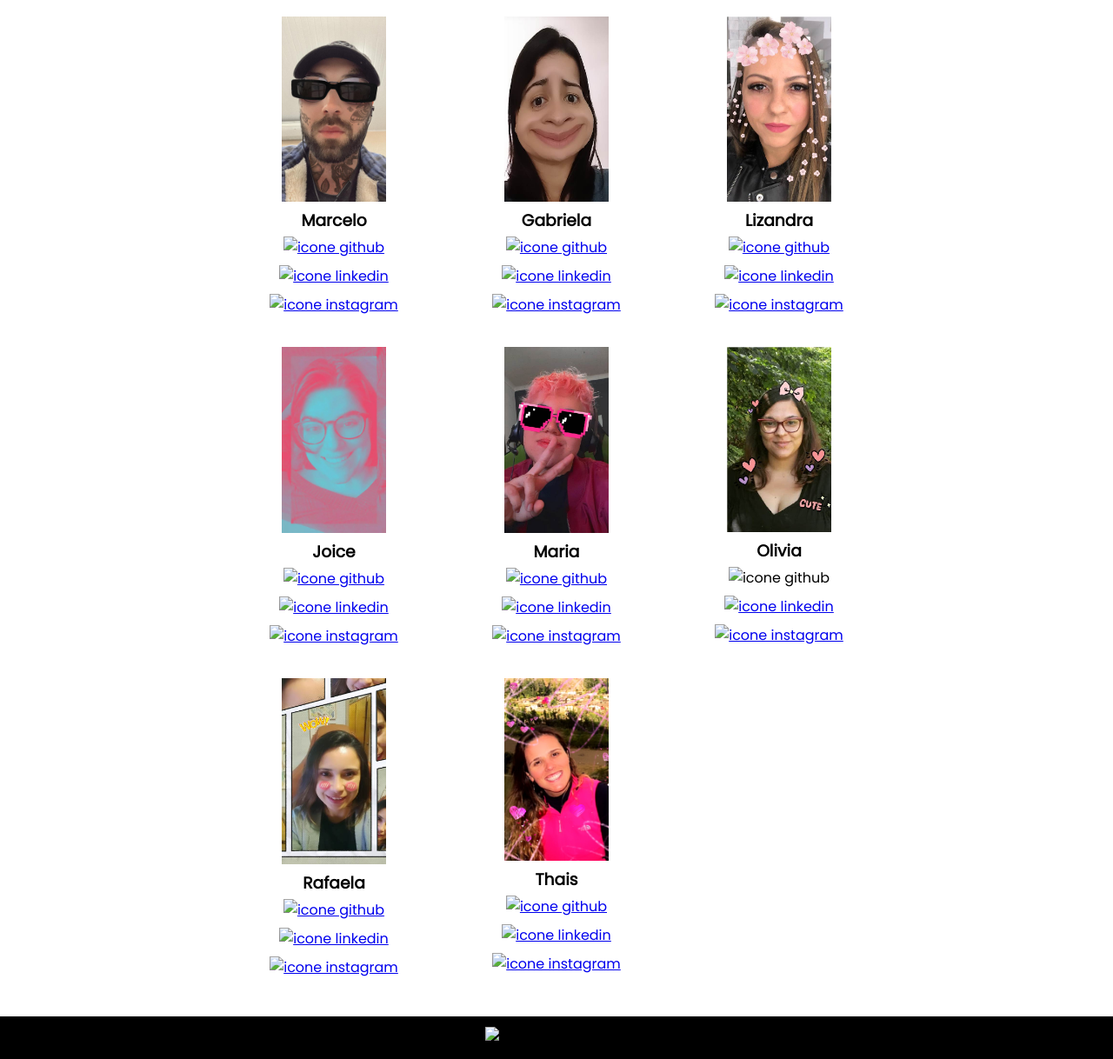
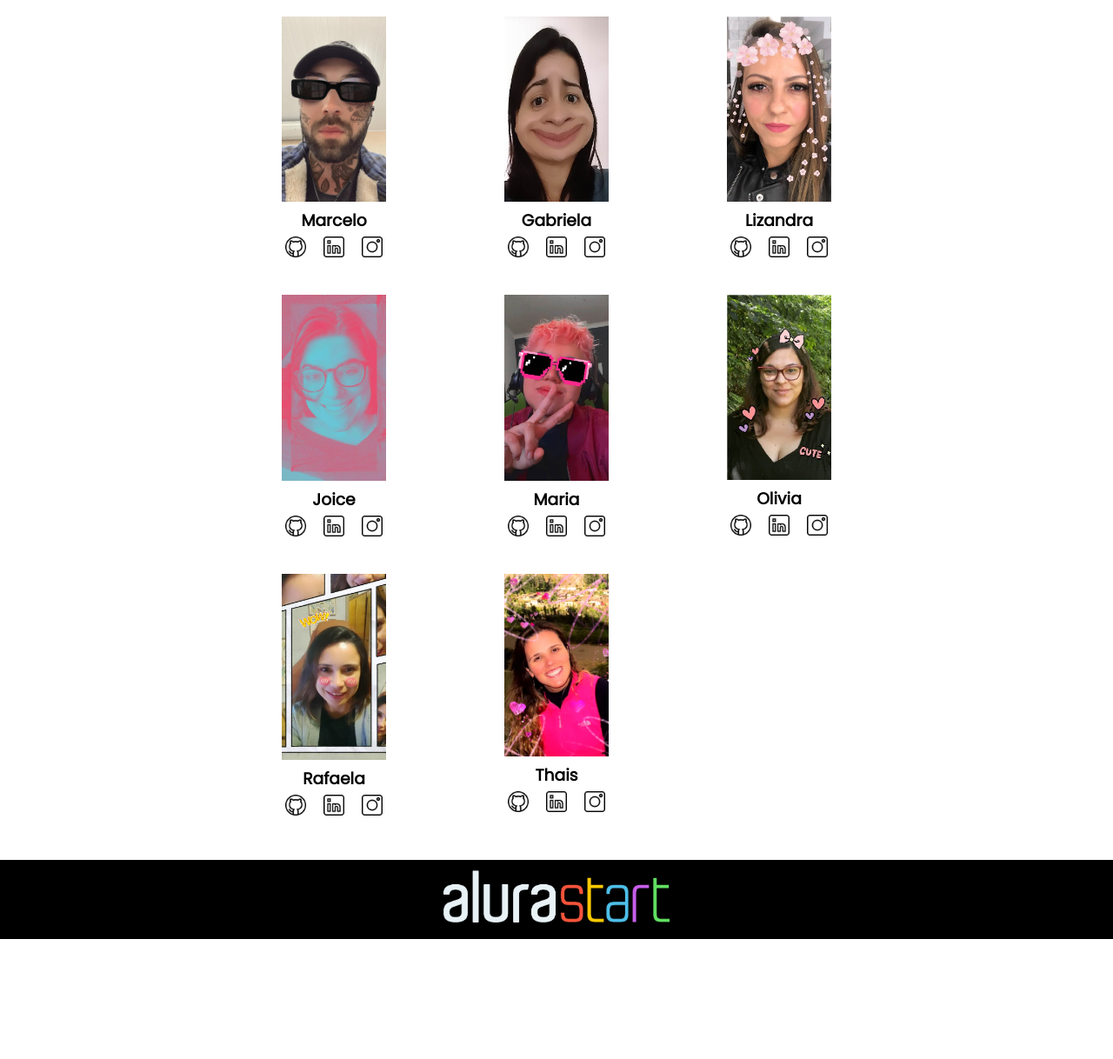
Before and after one commit to Thiago1984/siteCriativo, a plain HTML site: page index.html in a window 1280 px wide. Shown: the part 622-1840 px from the top of the page at 87% size. After the commit the page ends 1702 px from the top, so only its background shows below. Drawn offline with Linux system fonts and the light colour scheme; files whose address does not match are found by name.

Commit message:
adicionando imagens ao index

```diff
--- a/index.html
+++ b/index.html
@@ -36,86 +36,86 @@
         <div class="estudante-todos">
             <span></span>
             <div class="estudante-div">
-                <img class="estudante-imagem" src="Marcelo.jpeg" alt="foto do marcelo">
+                <img class="estudante-imagem" src="img/Marcelo.jpeg" alt="foto do marcelo">
                 <h3 class="estudante-nome">Marcelo</h3>
-                <a href="https://github.com/marcelopaludetto"><img class="estudante-icone" src="github.png"
+                <a href="https://github.com/marcelopaludetto"><img class="estudante-icone" src="img/github.png"
                         alt="icone github"></a>
-                <a href="https://linkedin.com/marcelopaludetto"><img class="estudante-icone" src="linkedin.png"
+                <a href="https://linkedin.com/marcelopaludetto"><img class="estudante-icone" src="img/linkedin.png"
                         alt="icone linkedin"></a>
-                <a href="https://instagram.com/marcelopaludetto"><img class="estudante-icone" src="instagram.png"
+                <a href="https://instagram.com/marcelopaludetto"><img class="estudante-icone" src="img/instagram.png"
                         alt="icone instagram"></a>
             </div>
             <div class="estudante-div">
-                <img class="estudante-imagem" src="Gabi.jpg" alt="foto da gabi">
+                <img class="estudante-imagem" src="img/Gabi.jpg" alt="foto da gabi">
                 <h3 class="estudante-nome">Gabriela</h3>
-                <a href="https://github.com/GabrielaM-L"><img class="estudante-icone" src="github.png"
+                <a href="https://github.com/GabrielaM-L"><img class="estudante-icone" src="img/github.png"
                         alt="icone github"></a>
                 <a href="https://www.linkedin.com/in/gabriela-marcomini-de-lima/"><img class="estudante-icone"
-                        src="linkedin.png" alt="icone linkedin"></a>
-                <a href="https://www.instagram.com/gabriela_marcomini/"><img class="estudante-icone" src="instagram.png"
+                        src="img/linkedin.png" alt="icone linkedin"></a>
+                <a href="https://www.instagram.com/gabriela_marcomini/"><img class="estudante-icone" src="img/instagram.png"
                         alt="icone instagram"></a>
             </div>
             <div class="estudante-div">
-                <img class="estudante-imagem" src="Liz.jpg" alt="foto da lizandra">
+                <img class="estudante-imagem" src="img/Liz.jpg" alt="foto da lizandra">
                 <h3 class="estudante-nome">Lizandra</h3>
-                <a href="https://github.com/LizandraDuarte40"><img class="estudante-icone" src="github.png"
+                <a href="https://github.com/LizandraDuarte40"><img class="estudante-icone" src="img/github.png"
                         alt="icone github"></a>
                 <a href="https://www.linkedin.com/in/lizandrarlm-duarte/"><img class="estudante-icone"
-                        src="linkedin.png" alt="icone linkedin"></a>
-                <a href="https://www.instagram.com/lizandrarlm"><img class="estudante-icone" src="instagram.png"
+                        src="img/linkedin.png" alt="icone linkedin"></a>
+                <a href="https://www.instagram.com/lizandrarlm"><img class="estudante-icone" src="img/instagram.png"
                         alt="icone instagram"></a>
             </div>
             <span></span>
             <span></span>
             <div class="estudante-div">
-                <img class="estudante-imagem" src="Joice.jpg" alt="foto da joice">
+                <img class="estudante-imagem" src="img/Joice.jpg" alt="foto da joice">
                 <h3 class="estudante-nome">Joice</h3>
-                <a href="https://github.com/JoiceAlura"><img class="estudante-icone" src="github.png"
+                <a href="https://github.com/JoiceAlura"><img class="estudante-icone" src="img/github.png"
                         alt="icone github"></a>
-                <a href="https://www.linkedin.com/in/joicebarbaresco/"><img class="estudante-icone" src="linkedin.png"
+                <a href="https://www.linkedin.com/in/joicebarbaresco/"><img class="estudante-icone" src="img/linkedin.png"
                         alt="icone linkedin"></a>
-                <a href="https://www.instagram.com/joicebarbaresco/"><img class="estudante-icone" src="instagram.png"
+                <a href="https://www.instagram.com/joicebarbaresco/"><img class="estudante-icone" src="img/instagram.png"
                         alt="icone instagram"></a>
             </div>
             <div class="estudante-div">
-                <img class="estudante-imagem" src="Maria.jpg" alt="foto da maria">
+                <img class="estudante-imagem" src="img/Maria.jpg" alt="foto da maria">
                 <h3 class="estudante-nome">Maria</h3>
-                <a href="https://github.com/MagePSR"><img class="estudante-icone" src="github.png"
+                <a href="https://github.com/MagePSR"><img class="estudante-icone" src="img/github.png"
                         alt="icone github"></a>
-                <a href="https://www.linkedin.com/in/mariageovanna"><img class="estudante-icone" src="linkedin.png"
+                <a href="https://www.linkedin.com/in/mariageovanna"><img class="estudante-icone" src="img/linkedin.png"
                         alt="icone linkedin"></a>
-                <a href="https://www.instagram.com/magpsr/"><img class="estudante-icone" src="instagram.png"
+                <a href="https://www.instagram.com/magpsr/"><img class="estudante-icone" src="img/instagram.png"
                         alt="icone instagram"></a>
             </div>
             <div class="estudante-div">
-                <img class="estudante-imagem" src="Olivia.jpg" alt="foto da olhe">
+                <img class="estudante-imagem" src="img/Olivia.jpg" alt="foto da olhe">
                 <h3 class="estudante-nome">Olivia</h3>
-                <img class="estudante-icone" src="github.png" alt="icone github">
-                <a href="https://www.linkedin.com/in/olhe/"><img class="estudante-icone" src="linkedin.png"
+                <img class="estudante-icone" src="img/github.png" alt="icone github">
+                <a href="https://www.linkedin.com/in/olhe/"><img class="estudante-icone" src="img/linkedin.png"
                         alt="icone linkedin"></a>
-                <a href="https://github.com/olhe12"><img class="estudante-icone" src="instagram.png"
+                <a href="https://github.com/olhe12"><img class="estudante-icone" src="img/instagram.png"
                         alt="icone instagram"></a>
             </div>
             <span></span>
             <span></span>
             <div class="estudante-div">
-                <img class="estudante-imagem" src="Rafa.jpg" alt="foto da rafa">
+                <img class="estudante-imagem" src="img/Rafa.jpg" alt="foto da rafa">
                 <h3 class="estudante-nome">Rafaela</h3>
-                <a href="https://github.com/rafaelamunhoz12"><img class="estudante-icone" src="github.png"
+                <a href="https://github.com/rafaelamunhoz12"><img class="estudante-icone" src="img/github.png"
                         alt="icone github"></a>
                 <a href="http://linkedin.com/in/rafaela-felix-munhoz-oliveira-02160a10a"><img class="estudante-icone"
-                        src="linkedin.png" alt="icone linkedin"></a>
-                <a href="https://www.instagram.com/rafafmo/"><img class="estudante-icone" src="instagram.png"
+                        src="img/linkedin.png" alt="icone linkedin"></a>
+                <a href="https://www.instagram.com/rafafmo/"><img class="estudante-icone" src="img/instagram.png"
                         alt="icone instagram"></a>
             </div>
             <div class="estudante-div">
-                <img class="estudante-imagem" src="Thais.jpg" alt="foto da thais">
+                <img class="estudante-imagem" src="img/Thais.jpg" alt="foto da thais">
                 <h3 class="estudante-nome">Thais</h3>
-                <a href="https://github.com/Thaispianucci"><img class="estudante-icone" src="github.png"
+                <a href="https://github.com/Thaispianucci"><img class="estudante-icone" src="img/github.png"
                         alt="icone github"></a>
                 <a href="https://www.linkedin.com/in/thais-pianucci-benedicto-54a9a416/"><img class="estudante-icone"
-                        src="linkedin.png" alt="icone linkedin"></a>
-                <a href="https://www.instagram.com/thaispianucci/"><img class="estudante-icone" src="instagram.png"
+                        src="img/linkedin.png" alt="icone linkedin"></a>
+                <a href="https://www.instagram.com/thaispianucci/"><img class="estudante-icone" src="img/instagram.png"
                         alt="icone instagram"></a>
             </div>
 
@@ -123,7 +123,7 @@
     </section>
 
     <footer class="rodape">
-        <img class="rodape-imagem" src="alurastart logo.png" alt="logo da alura start">
+        <img class="rodape-imagem" src="img/aluraStartLogo.png" alt="logo da alura start">
     </footer>
 </body>
 
```
Also changed, not shown: img/Formula-bro.png (renamed from Formula-bro.png), img/Gabi.jpg (renamed from Gabi.jpg), img/Joice.jpg (renamed from Joice.jpg), img/Liz.jpg (renamed from Liz.jpg), img/Marcelo.jpeg (renamed from Marcelo.jpeg), img/Maria.jpg (renamed from Maria.jpg), img/Olivia.jpg (renamed from Olivia.jpg), img/Rafa.jpg (renamed from Rafa.jpg), img/Thais.jpg (renamed from Thais.jpg).
